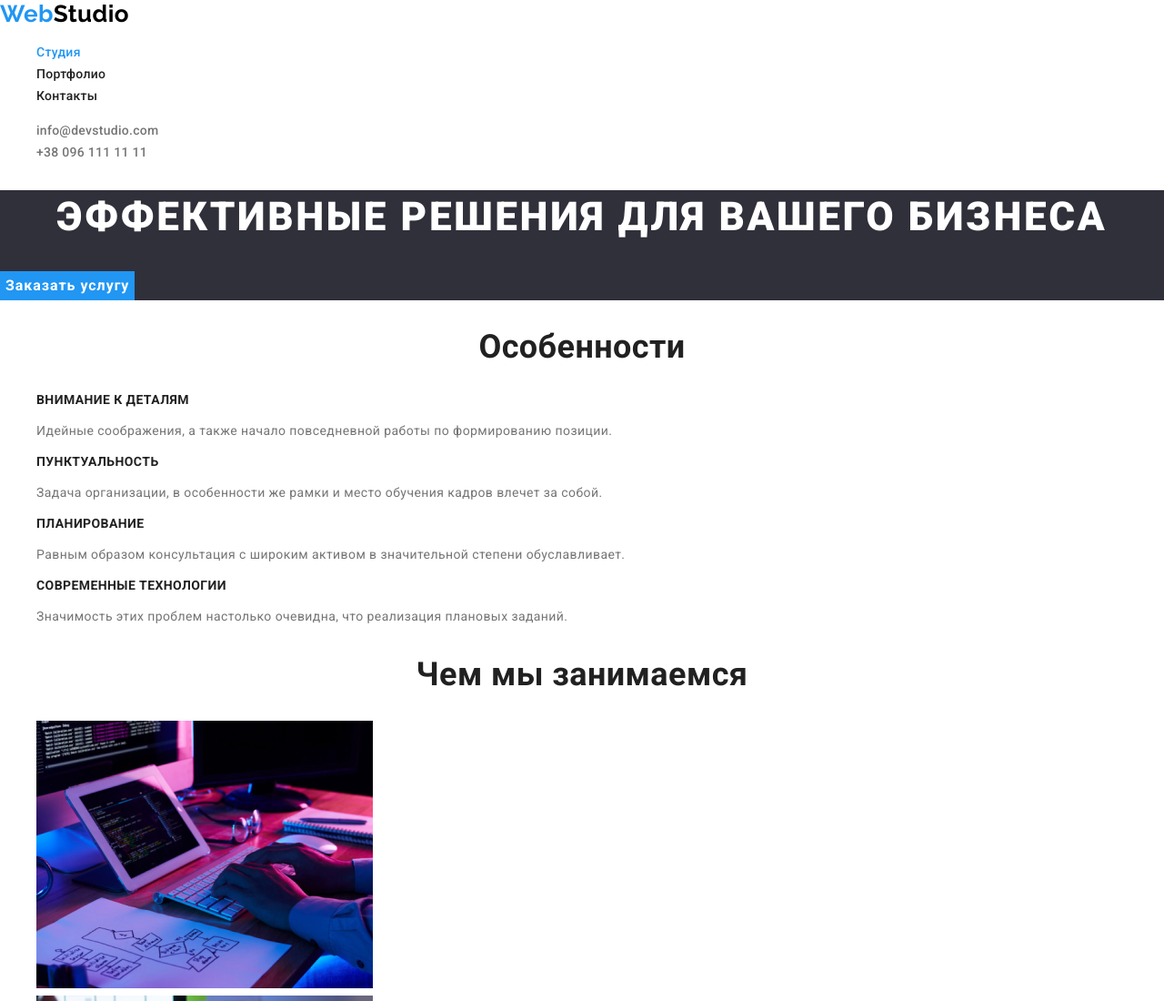
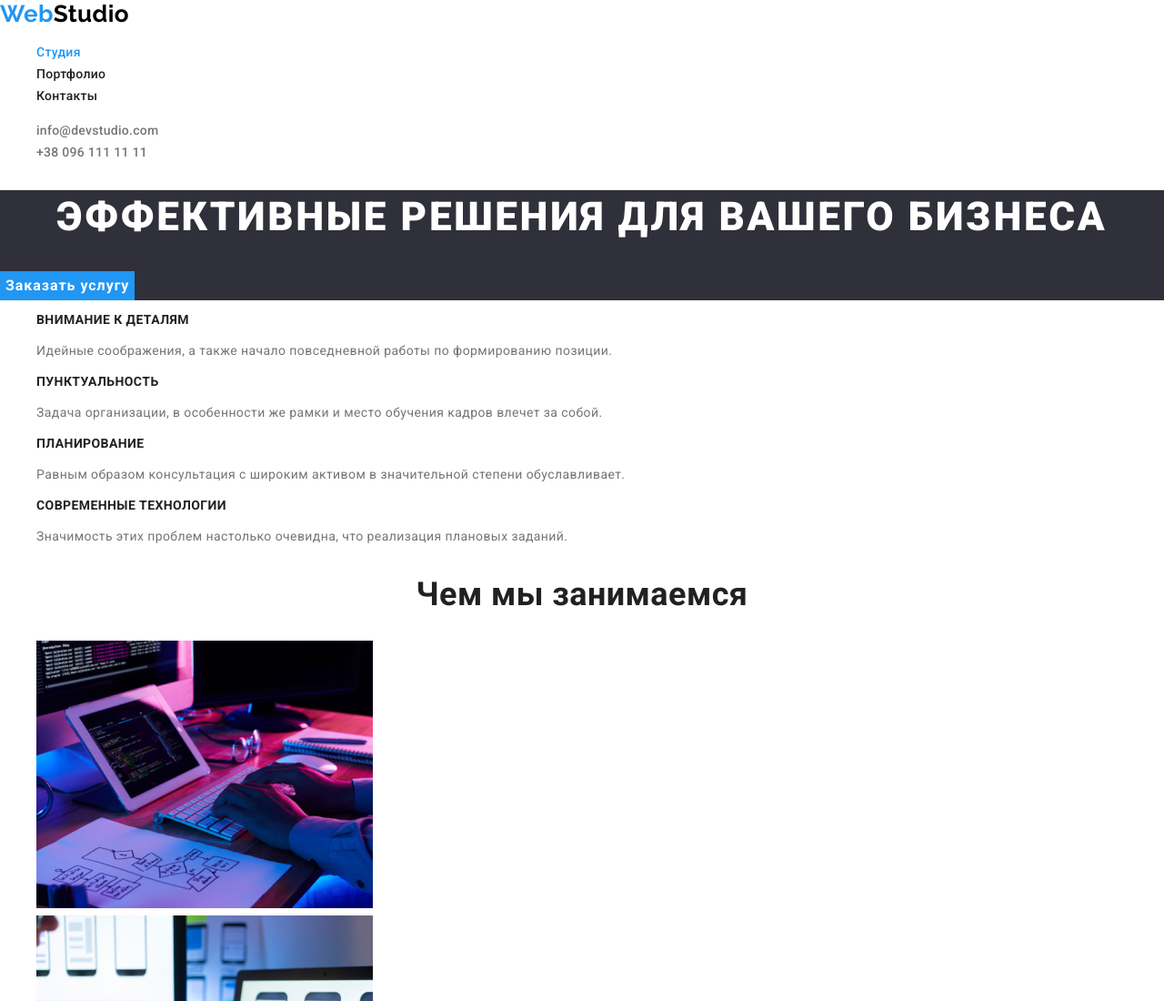
Before and after one commit to ulantemirbekov/goit-markup-hw-03, a plain HTML site: page index.html in a window 1280 px wide. Shown: the top 1100 px of the page at 91% size. Drawn offline with Linux system fonts and the light colour scheme.

Commit message:
hidden added

```diff
--- a/index.html
+++ b/index.html
@@ -44,7 +44,7 @@
 
       <!-- Особенности -->
       <section class="section">
-        <h2 class="section-title">Особенности</h2>
+        <h2 hidden class="section-title">Особенности</h2>
         <ul class="feature-list list">
           <li>
             <h3 class="title">Внимание к деталям</h3>
```
Also changed, not shown: portfolio.html (+1 -1 lines).
